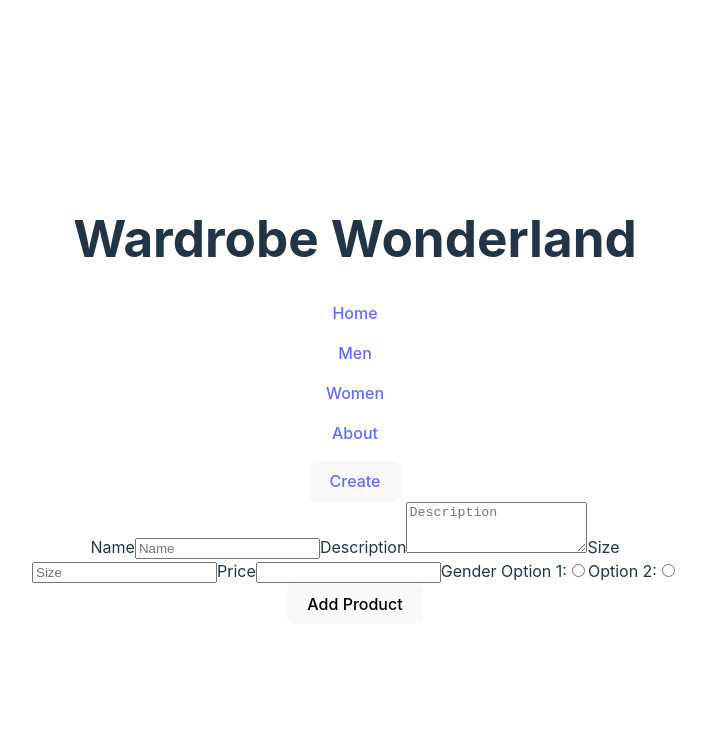
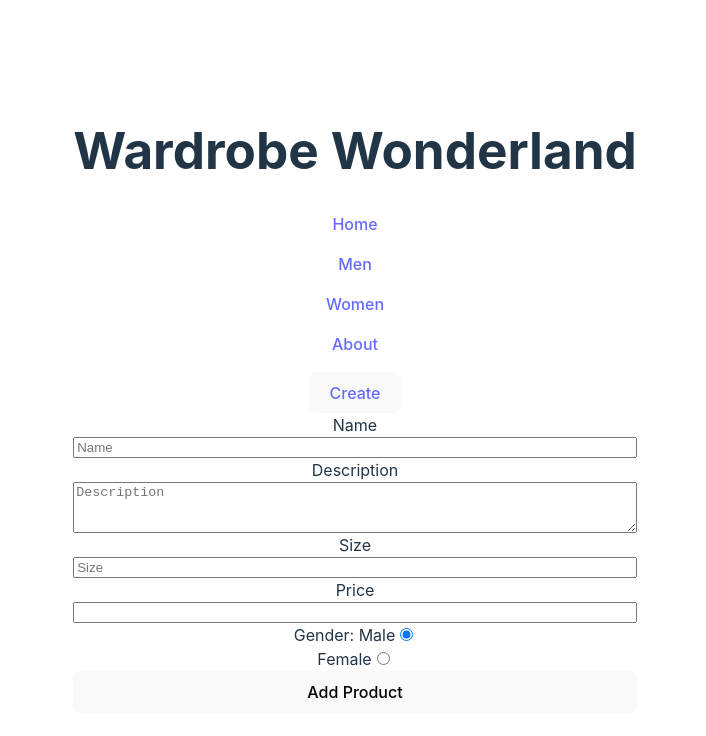
Before and after one commit to Wardrobe-Wonderland/clothingApp-react-vite, a React (Vite) app: page /create in a window 1280 px wide. Shown: the top 736 px of the page, without its empty margins (285-991 px from the left). Built offline with nearby package versions, Linux system fonts and the light colour scheme.

Commit message:
created form elements

```diff
--- a/src/components/AddProductForm.jsx
+++ b/src/components/AddProductForm.jsx
@@ -9,7 +9,7 @@ function AddProductForm() {
   const [description, setDescription] = useState("");
   const [size, setSize] = useState("");
   const [price, setPrice] = useState("");
-  const [gender, setGender] = useState("");
+  const [gender, setGender] = useState("male");
 
   const navigate = useNavigate();
 
@@ -24,7 +24,7 @@ const handleGender = (e) => setGender(e.target.value);
 const handleSubmit = async (e) => {
   try {
     e.preventDefault();
-
+console.log(gender);
     const createProduct = {
       name,
       description,
@@ -56,7 +56,8 @@ return (
       className="d-inline-flex flex-column justify-content-center align-items-center"
       style={{ maxWidth: "700px" }}
     >
-      <form onSubmit={handleSubmit}>
+      <form onSubmit={handleSubmit}
+       className="create-form">
         <label>Name</label>
         <input
           className="form-control"
@@ -96,22 +97,23 @@ return (
           onChange={handlePrice}
         />
 
-        <label>Gender
-          Option 1:
+        <label>Gender:
+          Male
           <input
+            name="gender"
             type="radio"
             value="male"
-            // checked={selectedOption === "male"}
-            // onChange={handleOptionChange}
+            checked
+            onChange={handleGender}
           />
         </label>
         <label>
-          Option 2:
+          Female
           <input
+            name="gender"
             type="radio"
             value="female"
-            // checked={selectedOption === "female"}
-            // onChange={handleOptionChange}
+            onChange={handleGender}
           />
         </label>
         <button className="btn btn-primary btn-round">Add Product</button>
@@ -123,48 +125,3 @@ return (
 }
 
 export default AddProductForm;
-
-
-
-
-
-
-
-// function AddProductForm(props) {
-//   const [product, setProduct] = useState({
-//     name:"",
-//     description:"",
-//     size: "",
-//     price: "",
-//     gender: "",
-
-//   });
-
-
-//   const handleSubmit = (e) => {
-//     e.preventDefault();
-//     axios
-//     .post (`${API_URL}/all`, product)
-//     .then((response)=>{
-//       console.log("Product added", response.data)
-//     })
-//     .catch((error)=>{
-//       console.log("Error fetching the product", error);
-//     });
-
-
-
-//     // // clear the form
-//     // setTitle("");
-//     // setRating("");
-//   };
-// <div className="form">
-//       <h2>Add Product</h2>
-//       <form onSubmit={handleSubmit}>
-//       </form>
-//     </div>
-//   ;
-
-
-
-// }
--- a/src/index.css
+++ b/src/index.css
@@ -71,3 +71,8 @@ button:focus-visible {
   height: 250px;
   width: auto;
 }
+
+.create-form{
+  display: flex;
+  flex-direction: column;
+}
```
